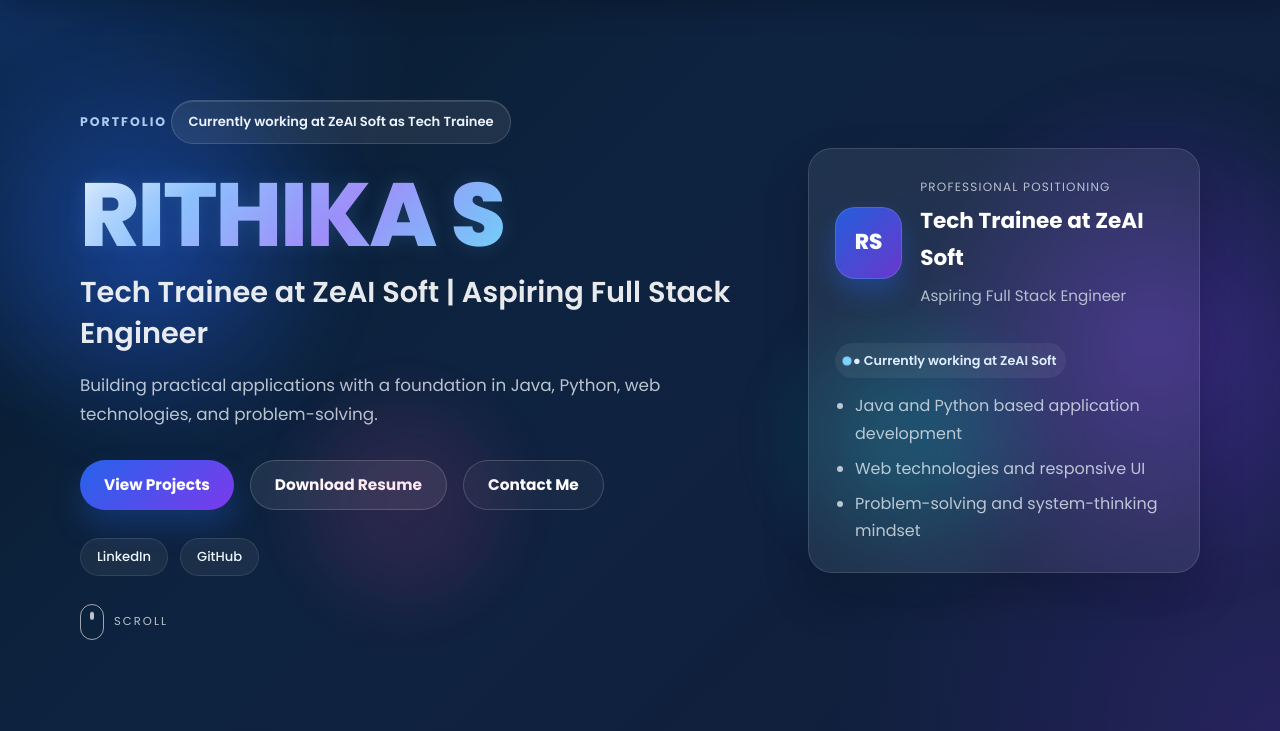
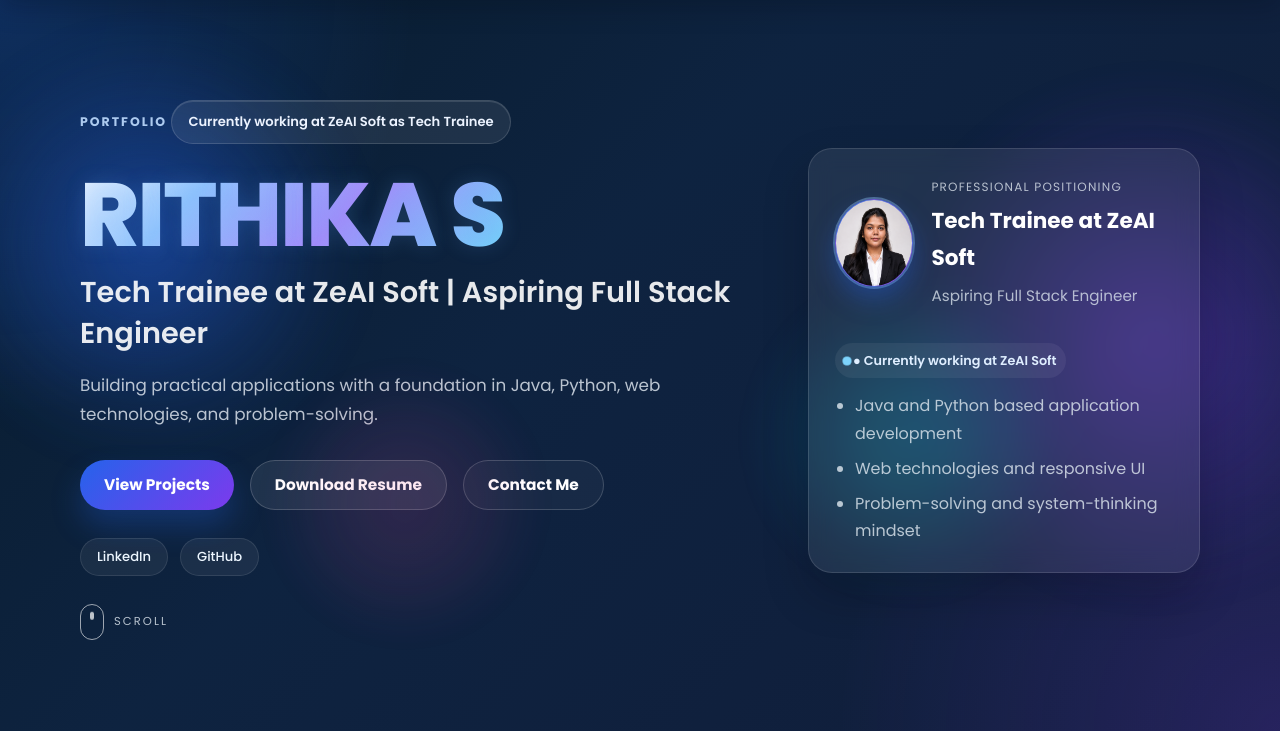
Before and after one commit to RithikaSaravanakumar/rithika-portfolio, a Flask app: page / in a window 1280 px wide. Shown: the part 79-810 px from the top of the page. Run offline with Flask 3, Linux system fonts and the light colour scheme.

Commit message:
added profile picture

```diff
--- a/static/css/style.css
+++ b/static/css/style.css
@@ -571,17 +571,27 @@ textarea {
 }
 
 .profile-badge {
-  width: 72px;
-  height: 72px;
-  border-radius: 20px;
+  width: 88px;
+  height: 88px;
+  border-radius: 50%;
   display: grid;
   place-items: center;
-  color: #f8fbff;
-  font-weight: 800;
-  font-size: 1.35rem;
+  overflow: hidden;
   background: linear-gradient(135deg, rgba(37, 99, 235, 0.9), rgba(124, 58, 237, 0.8));
-  box-shadow: 0 12px 26px rgba(37, 99, 235, 0.38);
-  border: 1px solid rgba(255, 255, 255, 0.12);
+  box-shadow: 0 12px 26px rgba(37, 99, 235, 0.38), 0 0 0 2px rgba(147, 197, 253, 0.4);
+  border: 1px solid rgba(255, 255, 255, 0.14);
+}
+
+.profile-photo {
+  width: 100%;
+  height: 100%;
+  object-fit: cover;
+  display: block;
+  transition: transform 0.25s ease;
+}
+
+.profile-badge:hover .profile-photo {
+  transform: scale(1.04);
 }
 
 .label {
--- a/templates/index.html
+++ b/templates/index.html
@@ -32,7 +32,9 @@
     </div>
     <div class="hero-card glass-card reveal reveal-slide reveal-delay-6">
       <div class="mini-profile">
-        <div class="profile-badge">RS</div>
+        <div class="profile-badge">
+          <img src="{{ url_for('static', filename='images/profile.png') }}" alt="Rithika S" class="profile-photo" />
+        </div>
         <div>
           <p class="label">PROFESSIONAL POSITIONING</p>
           <h3>Tech Trainee at ZeAI Soft</h3>
```
Also changed, not shown: static/images/mypic.png (added), static/images/profile.png (added).
